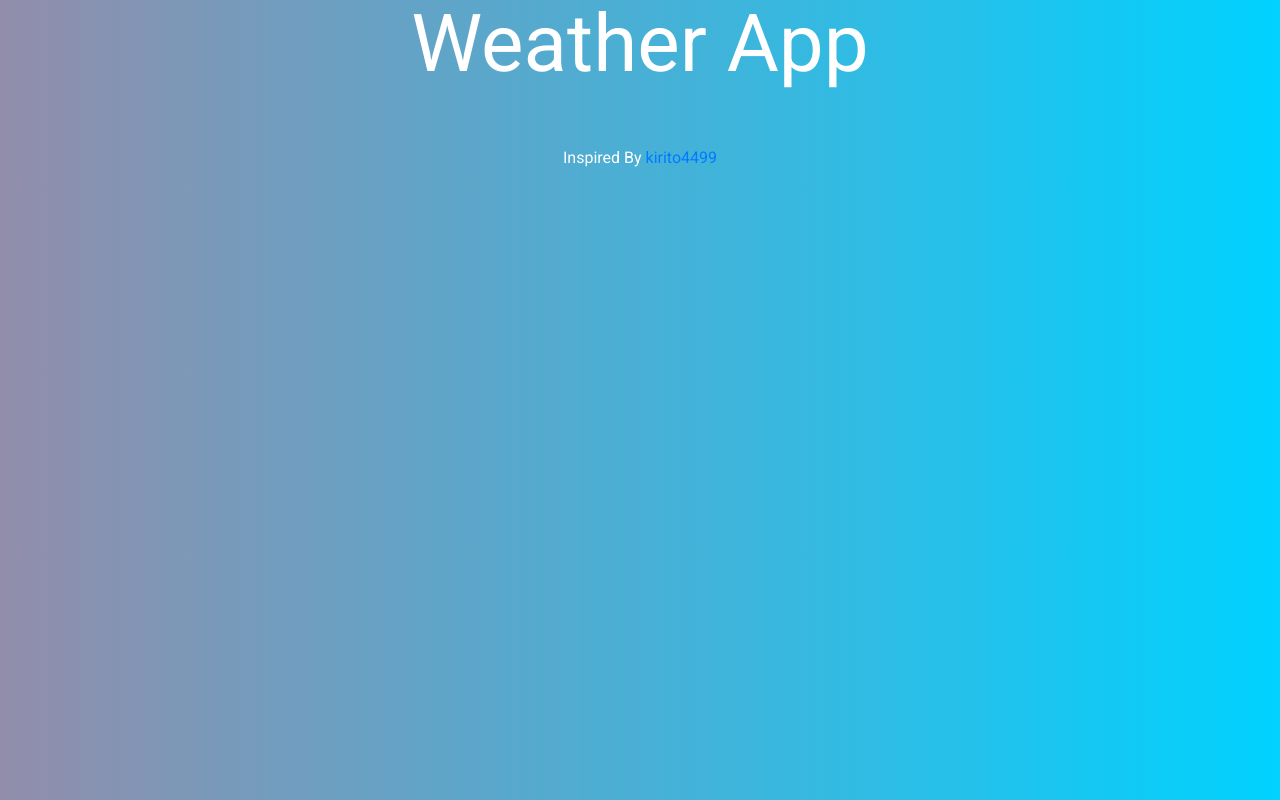
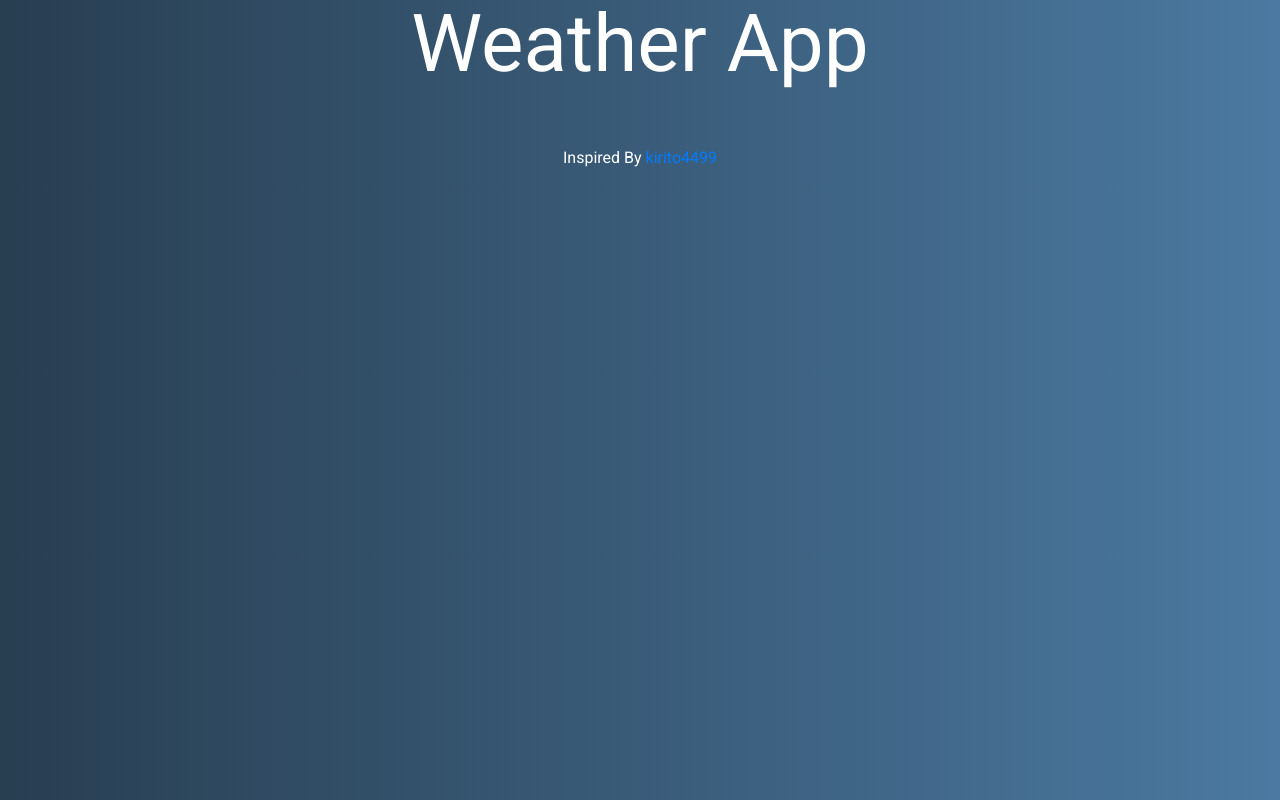
Before and after one commit to kirito4499/Weather-app, a plain HTML site: page index.html in a window 1280 px wide. Drawn offline with nearby package versions, Linux system fonts and the light colour scheme.

Commit message:
change the background

```diff
--- a/css/style.css
+++ b/css/style.css
@@ -3,10 +3,9 @@
 body {
     font-family: 'Roboto';
     color: #fff;
-    background: #00d2ff;  /* fallback for old browsers */
-    background: -webkit-linear-gradient(to right, #928DAB, #00d2ff);  /* Chrome 10-25, Safari 5.1-6 */
-    background: linear-gradient(to right, #928DAB, #00d2ff); /* W3C, IE 10+/ Edge, Firefox 16+, Chrome 26+, Opera 12+, Safari 7+ */
-
+    background: #4B79A1;  /* fallback for old browsers */
+    background: -webkit-linear-gradient(to right, #283E51, #4B79A1);  /* Chrome 10-25, Safari 5.1-6 */
+    background: linear-gradient(to right, #283E51, #4B79A1); /* W3C, IE 10+/ Edge, Firefox 16+, Chrome 26+, Opera 12+, Safari 7+ */
 }
 
 .status p {
```
